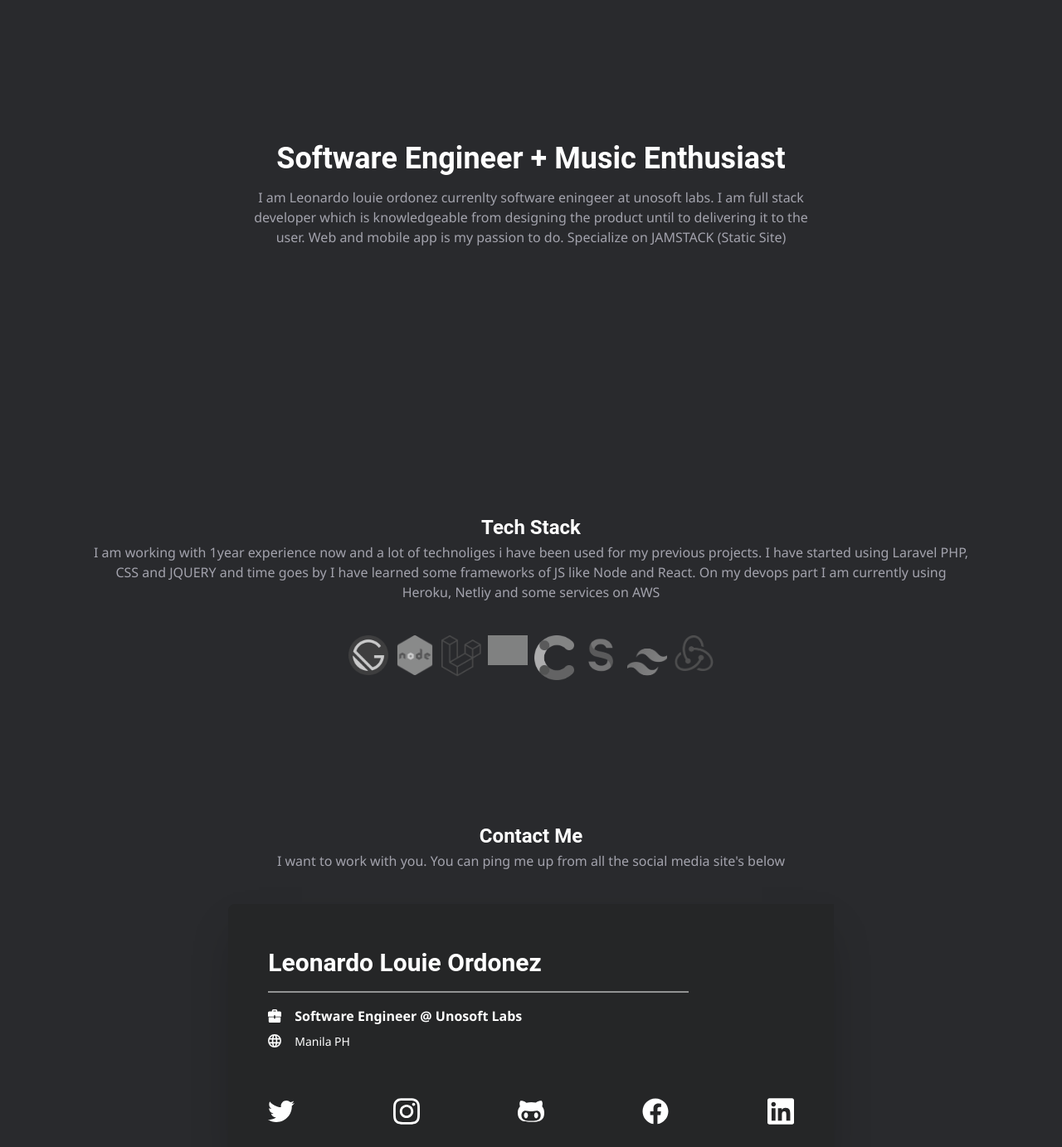
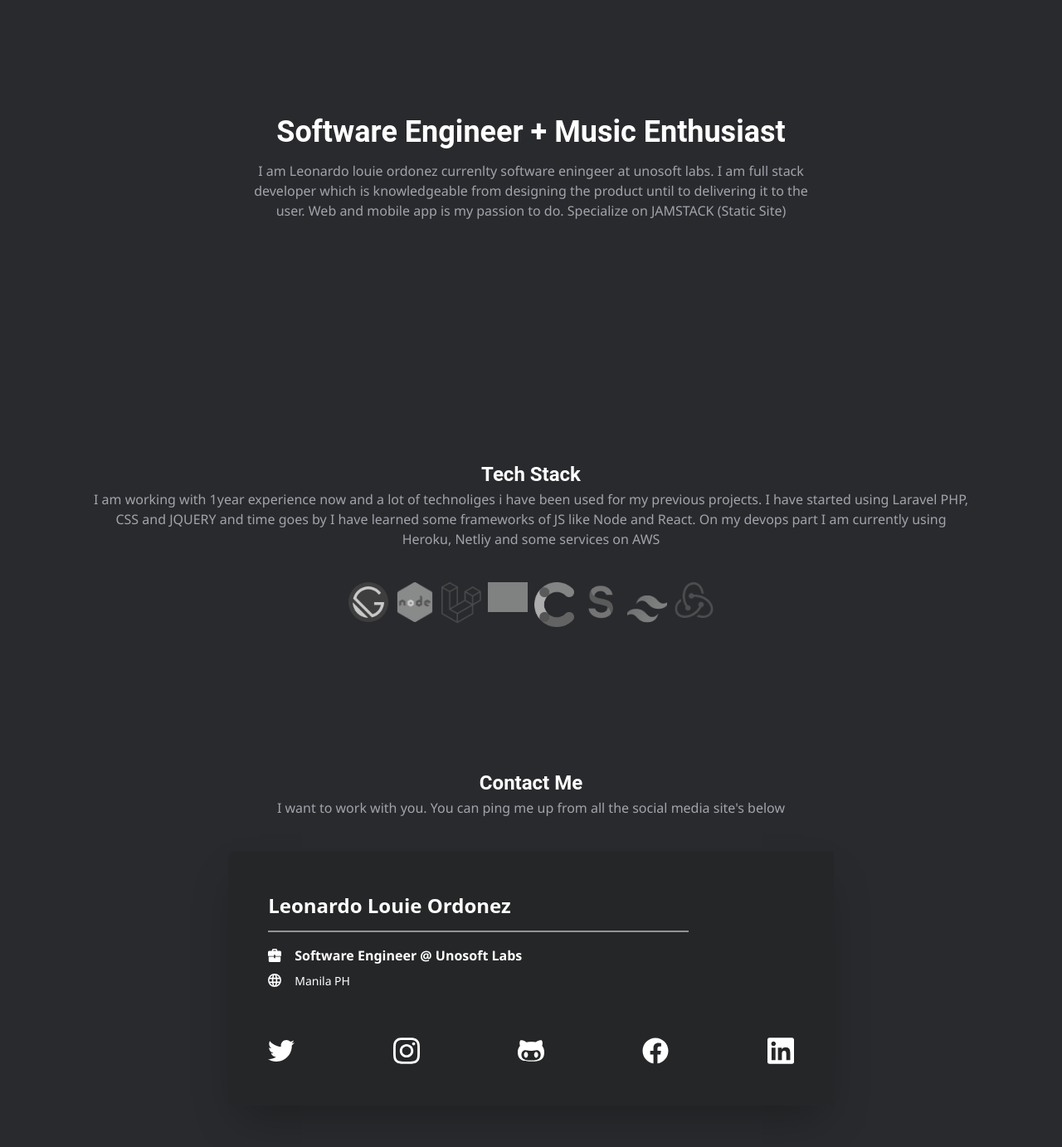
Before and after one commit to leonardolouie/leonardolouie.me, a Gatsby site in the folder web/: page / in a window 1280 px wide. Shown: the part 220-1603 px from the top of the page at 83% size. Built offline with nearby package versions, Linux system fonts and the light colour scheme; Gatsby itself is replaced by a stand-in of ours; grey boxes are pictures that could not be loaded.

Commit message:
responsive ness

```diff
--- a/web/src/components/hero/index.js
+++ b/web/src/components/hero/index.js
@@ -3,7 +3,7 @@ import PropTypes from 'prop-types'
 
 export default function Hero({ title, body, buttonTitle }) {
   return (
-    <div className="flex flex-col sm:my-40 text-center items-center">
+    <div className="flex flex-col sm:my-32 text-center items-center">
       <h1 className="text-white  mb-2 text-3xl sm:text-4xl">{title}</h1>
       <div className="mx-auto ">
         <p className="text-dim mx-5 lg:mx-64">{body}</p>
--- a/web/src/components/profileCard/index.js
+++ b/web/src/components/profileCard/index.js
@@ -5,7 +5,7 @@ export default function ProfileCard({ name, job, location, description, promotio
   return (
     <div className="w-full lg:w-3/5 rounded-lg lg:rounded-l-lg lg:rounded-r-none shadow-2xl bg-white   lg:mx-0 bg-primary text-white">
       <div className="p-4 md:p-12 text-center lg:text-left">
-        <h1 className="text-3xl font-bold pt-8 lg:pt-0">{name}</h1>
+        <h2 className="text-2xl font-bold pt-8 lg:pt-0">{name}</h2>
         <div className="mx-auto lg:mx-0 w-4/5 pt-3 border-b-2 border-white opacity-50"></div>
         <p className="pt-4 text-base font-bold flex items-center justify-center lg:justify-start">
           <svg className="h-4 fill-current text-white pr-4" xmlns="http://www.w3.org/2000/svg" viewBox="0 0 20 20">
```
